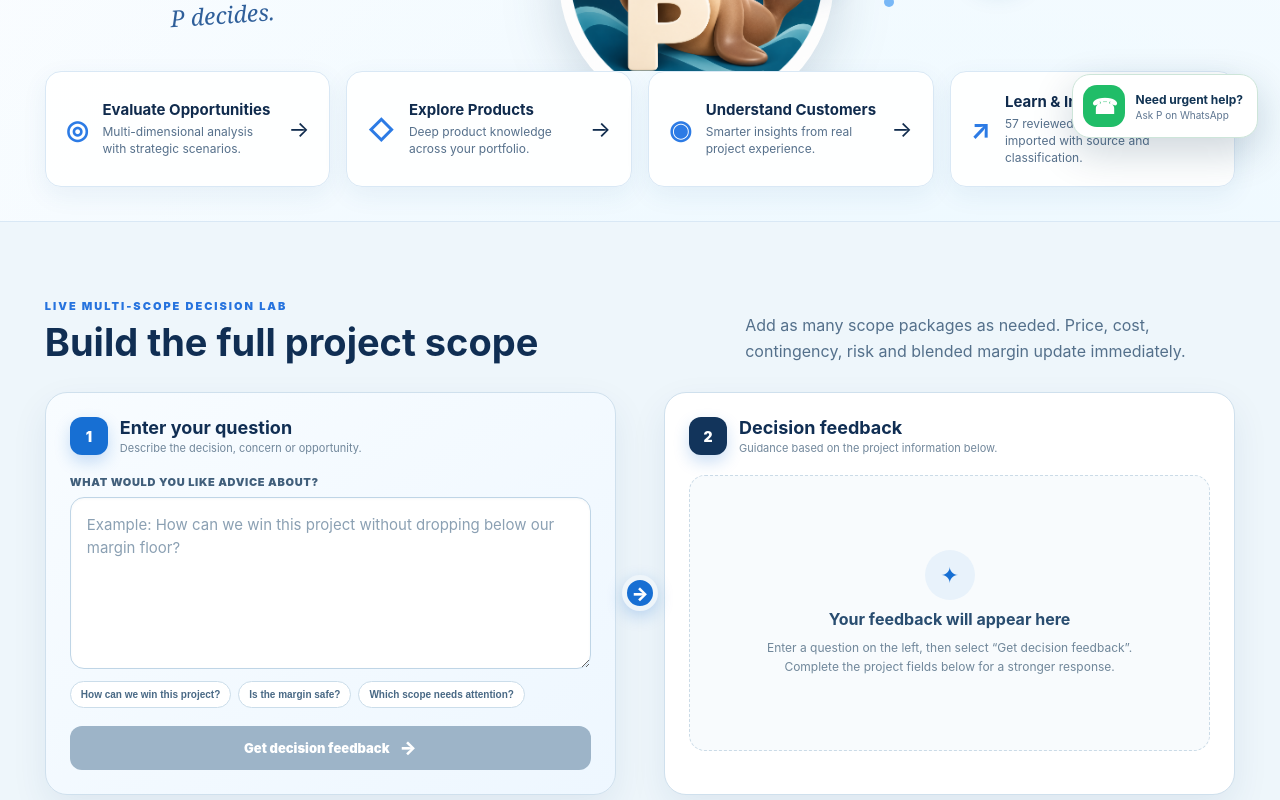
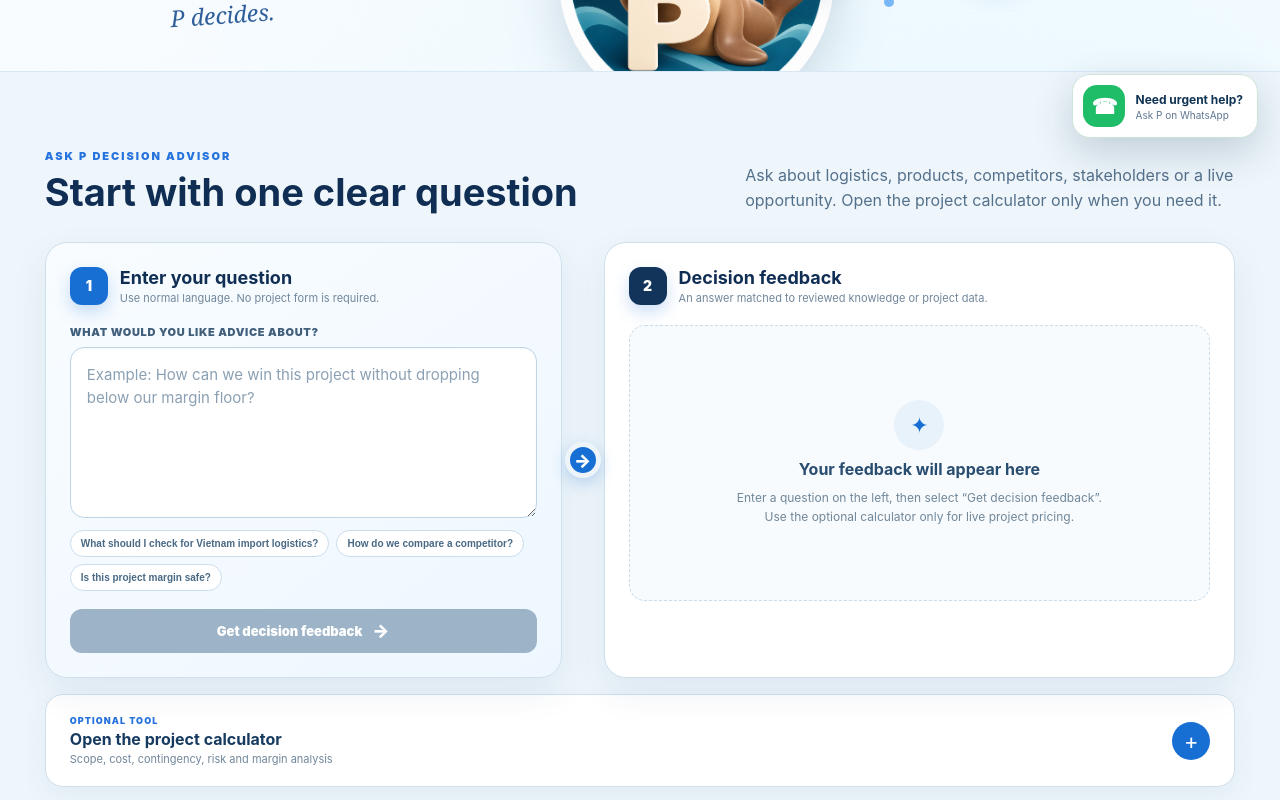
Before and after one commit to PhucNgo71/phuc-decision-advisor, a Next.js app: page / in a window 1280 px wide. Shown: the part 640-1440 px from the top of the page. Built offline with nearby package versions, Linux system fonts and the light colour scheme.

Commit message:
Simplify advisor page and collapse project calculator

```diff
--- a/app/decision-lab-v2.css
+++ b/app/decision-lab-v2.css
@@ -74,3 +74,10 @@
 .knowledge-answer-head small{color:#a9d2f7;font-size:9px;font-weight:900;text-transform:uppercase;letter-spacing:.08em}.knowledge-answer-head b{font-size:15px}.knowledge-answer-head p{margin:0;color:#deefff;font-size:11px;line-height:1.45}
 .knowledge-answer-list{display:grid;gap:9px}.knowledge-answer-list article{display:grid;grid-template-columns:90px 1fr;gap:11px;align-items:start;padding:12px 13px;border:1px solid #dce8f1;border-radius:12px;background:#fbfdff}.knowledge-answer-list span{display:inline-flex;justify-content:center;border-radius:999px;background:#e8f2fb;padding:5px 7px;color:#176fd3;font-size:8px;font-weight:900;text-transform:uppercase;letter-spacing:.05em}.knowledge-answer-list p{margin:0;color:#355571;font-size:11px;line-height:1.55}
 @media(max-width:560px){.knowledge-answer-list article{grid-template-columns:1fr}.knowledge-answer-list span{justify-self:start}}
+
+/* Simplified Ask -> Answer -> Optional Calculator hierarchy */
+.question-feedback-workspace{grid-template-columns:minmax(0,.9fr) 42px minmax(0,1.1fr);margin-bottom:16px}
+.project-calculator{max-width:1480px;margin:0 auto;border:1px solid #cfe0ed;border-radius:18px;background:#fff;box-shadow:0 10px 28px rgba(24,70,111,.06);overflow:hidden}
+.project-calculator>summary{display:flex;align-items:center;justify-content:space-between;gap:18px;padding:20px 24px;cursor:pointer;list-style:none;user-select:none}.project-calculator>summary::-webkit-details-marker{display:none}.project-calculator>summary>div{display:grid;gap:3px}.project-calculator>summary span{color:#2673de;font-size:9px;font-weight:900;text-transform:uppercase;letter-spacing:.12em}.project-calculator>summary b{color:#173b60;font-size:16px}.project-calculator>summary small{color:#71879b;font-size:11px}.project-calculator>summary i{display:grid;place-items:center;flex:0 0 38px;width:38px;height:38px;border-radius:50%;background:#176fd3;color:#fff;font-style:normal;font-size:22px;line-height:1;transition:transform .2s ease}.project-calculator[open]>summary{border-bottom:1px solid #dce8f1;background:#f7fbfe}.project-calculator[open]>summary i{transform:rotate(45deg)}
+.project-calculator-body{padding:20px;background:#f6fafc}.project-calculator-body .project-context{margin:0 auto 18px}.project-calculator-body .scope-builder{box-shadow:none}.project-calculator-body .estimate-strip{box-shadow:none}.project-calculator-body .decision-output-grid{margin-bottom:0}
+@media(max-width:900px){.question-feedback-workspace{grid-template-columns:1fr}.project-calculator-body{padding:14px}}
--- a/app/decision-lab.tsx
+++ b/app/decision-lab.tsx
@@ -276,12 +276,12 @@ export default function DecisionLab() {
     <section className="decision-lab" id="decision-lab">
       <div className="section-heading">
         <div>
-          <span>LIVE MULTI-SCOPE DECISION LAB</span>
-          <h2>Build the full project scope</h2>
+          <span>ASK P DECISION ADVISOR</span>
+          <h2>Start with one clear question</h2>
         </div>
         <p>
-          Add as many scope packages as needed. Price, cost, contingency, risk
-          and blended margin update immediately.
+          Ask about logistics, products, competitors, stakeholders or a live
+          opportunity. Open the project calculator only when you need it.
         </p>
       </div>
       <div className="question-feedback-workspace">
@@ -297,7 +297,7 @@ export default function DecisionLab() {
             <span>1</span>
             <div>
               <b>Enter your question</b>
-              <small>Describe the decision, concern or opportunity.</small>
+              <small>Use normal language. No project form is required.</small>
             </div>
           </div>
           <label htmlFor="decision-question">What would you like advice about?</label>
@@ -310,9 +310,9 @@ export default function DecisionLab() {
           />
           <div className="question-prompts" aria-label="Question examples">
             {[
-              'How can we win this project?',
-              'Is the margin safe?',
-              'Which scope needs attention?',
+              'What should I check for Vietnam import logistics?',
+              'How do we compare a competitor?',
+              'Is this project margin safe?',
             ].map((prompt) => (
               <button type="button" key={prompt} onClick={() => setQuestion(prompt)}>
                 {prompt}
@@ -335,7 +335,7 @@ export default function DecisionLab() {
             <span>2</span>
             <div>
               <b>Decision feedback</b>
-              <small>Guidance based on the project information below.</small>
+              <small>An answer matched to reviewed knowledge or project data.</small>
             </div>
           </div>
           {submittedQuestion ? (
@@ -416,13 +416,23 @@ export default function DecisionLab() {
               <b>Your feedback will appear here</b>
               <p>
                 Enter a question on the left, then select “Get decision feedback”.
-                Complete the project fields below for a stronger response.
+                Use the optional calculator only for live project pricing.
               </p>
             </div>
           )}
         </section>
       </div>
 
+      <details className="project-calculator" id="project-calculator">
+        <summary>
+          <div>
+            <span>Optional tool</span>
+            <b>Open the project calculator</b>
+            <small>Scope, cost, contingency, risk and margin analysis</small>
+          </div>
+          <i aria-hidden="true">+</i>
+        </summary>
+        <div className="project-calculator-body">
       <div className="project-context">
         <label>
           Customer
@@ -695,6 +705,8 @@ export default function DecisionLab() {
           </div>
         </div>
       </div>
+        </div>
+      </details>
     </section>
   );
 }
--- a/app/page.tsx
+++ b/app/page.tsx
@@ -20,7 +20,7 @@ export default function Home() {
     <main className="page" id="top">
       <header className="topbar">
         <div className="brand"><img src="/phuc-sealion.png" alt="P mascot"/><div><b>P</b><span>Decision Advisor</span></div></div>
-        <nav><a className="active" href="#top">Home</a><a href="#decision-lab">Opportunities</a><a href="#decision-lab">Products</a><a href="#decision-lab">Customers</a><a href="#knowledge-map">Map</a><a href="#knowledge">Updates</a></nav>
+        <nav><a className="active" href="#top">Home</a><a href="#decision-lab">Ask Advisor</a><a href="#project-calculator">Project Calculator</a><a href="#knowledge-map">Knowledge Map</a><a href="#knowledge">Updates</a></nav>
         <div className="utility-actions">
           <div className="astra-badge" title="ASTA advisor — GPT-6 Astra">
             <span aria-hidden="true">✦</span>
@@ -35,7 +35,7 @@ export default function Home() {
           <div className="eyebrow">AI INSIGHTS. REAL EXPERIENCE. YOUR DECISION.</div>
           <h1>Think Wider.<br/>Decide Smarter.<br/><em>Go Further.</em></h1>
           <p>Your AI partner for opportunities, products, people and possibilities — built from your experience, designed for what’s next.</p>
-          <div className="actions"><a href="#decision-lab">New Opportunity →</a><a className="secondary" href="#knowledge-map">Open Decision Map</a></div>
+          <div className="actions"><a href="#decision-lab">Ask the Advisor →</a><a className="secondary" href="#knowledge-map">Open Knowledge Map</a></div>
           <div className="principle">AI advises.<br/>P decides.</div>
         </div>
 
@@ -46,13 +46,6 @@ export default function Home() {
           {Array.from({length: 26}).map((_,i)=><span className={`dot d${i+1}`} key={i}/>) }
           <img className="mascot" src="/phuc-sealion.png" alt="Cute sea lion mascot"/>
         </div>
-      </section>
-
-      <section className="cards">
-        <article><strong>◎</strong><div><b>Evaluate Opportunities</b><span>Multi-dimensional analysis with strategic scenarios.</span></div><i>→</i></article>
-        <article><strong>◇</strong><div><b>Explore Products</b><span>Deep product knowledge across your portfolio.</span></div><i>→</i></article>
-        <article><strong>◉</strong><div><b>Understand Customers</b><span>Smarter insights from real project experience.</span></div><i>→</i></article>
-        <article><strong>↗</strong><div><b>Learn & Improve</b><span>{reviewedLearningCount} reviewed learnings imported with source and classification.</span></div><i>→</i></article>
       </section>
 
       <DecisionLab />
```
